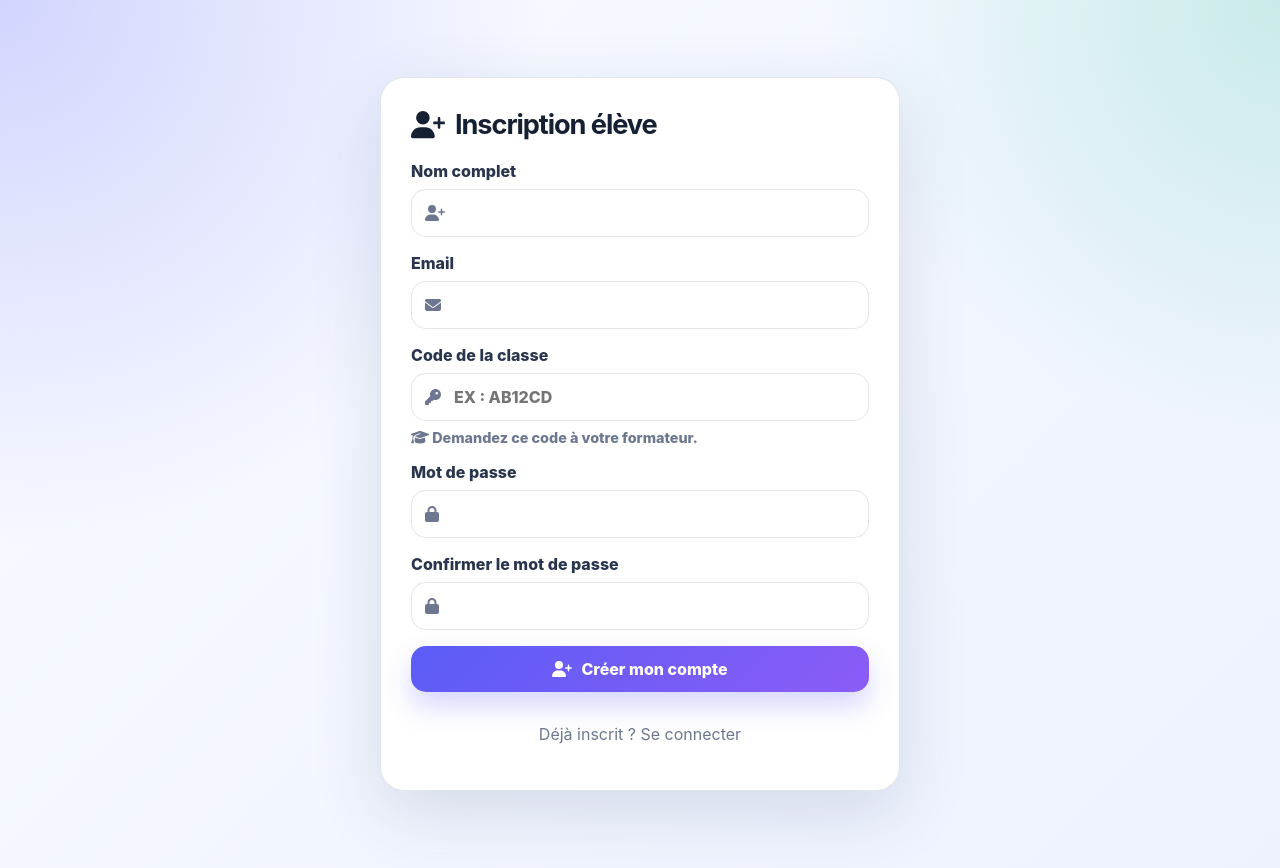
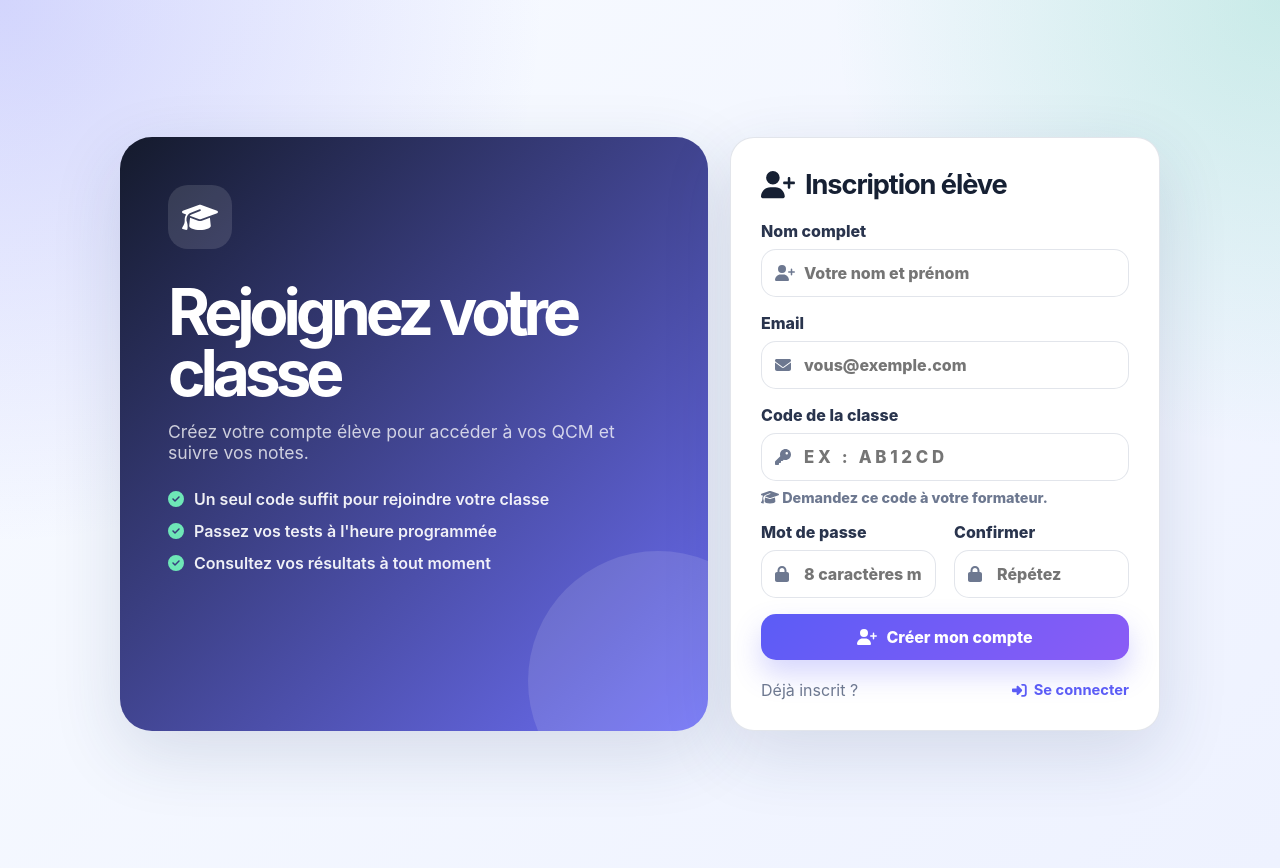
Before and after one commit to dembouz07/qcm_pro_front, a React (Vite) app: page /register in a window 1280 px wide. Built offline with nearby package versions, Linux system fonts and the light colour scheme; no server answers.

Commit message:
style: refonte design page inscription (hero + formulaire)

```diff
--- a/src/pages/Register.jsx
+++ b/src/pages/Register.jsx
@@ -1,7 +1,7 @@
 import { useState } from 'react';
 import { Link, useNavigate } from 'react-router-dom';
 import { FontAwesomeIcon } from '@fortawesome/react-fontawesome';
-import { faEnvelope, faGraduationCap, faLock, faUserPlus, faKey } from '@fortawesome/free-solid-svg-icons';
+import { faEnvelope, faLock, faUserPlus, faKey, faRightToBracket, faGraduationCap, faCircleCheck } from '@fortawesome/free-solid-svg-icons';
 import { getApiError } from '../api.js';
 import { useAuth } from '../AuthContext.jsx';
 
@@ -29,7 +29,19 @@ export default function Register() {
 
   return (
     <section className="auth-page">
-      <form onSubmit={handleSubmit} className="form-card register-card">
+      <div className="auth-card">
+        <div className="auth-hero">
+          <span><FontAwesomeIcon icon={faGraduationCap} /></span>
+          <h1>Rejoignez votre classe</h1>
+          <p>Créez votre compte élève pour accéder à vos QCM et suivre vos notes.</p>
+          <ul className="auth-hero-list">
+            <li><FontAwesomeIcon icon={faCircleCheck} /> Un seul code suffit pour rejoindre votre classe</li>
+            <li><FontAwesomeIcon icon={faCircleCheck} /> Passez vos tests à l'heure programmée</li>
+            <li><FontAwesomeIcon icon={faCircleCheck} /> Consultez vos résultats à tout moment</li>
+          </ul>
+        </div>
+
+        <form onSubmit={handleSubmit} className="form-card">
           <h2><FontAwesomeIcon icon={faUserPlus} /> Inscription élève</h2>
           {error && <div className="alert error">{error}</div>}
 
@@ -37,7 +49,7 @@ export default function Register() {
             Nom complet
             <div className="input-icon">
               <FontAwesomeIcon icon={faUserPlus} />
-            <input value={form.name} onChange={(e) => setForm({ ...form, name: e.target.value })} required />
+              <input value={form.name} onChange={(e) => setForm({ ...form, name: e.target.value })} placeholder="Votre nom et prénom" required />
             </div>
           </label>
 
@@ -45,7 +57,7 @@ export default function Register() {
             Email
             <div className="input-icon">
               <FontAwesomeIcon icon={faEnvelope} />
-            <input type="email" value={form.email} onChange={(e) => setForm({ ...form, email: e.target.value })} required />
+              <input type="email" value={form.email} onChange={(e) => setForm({ ...form, email: e.target.value })} placeholder="vous@exemple.com" required />
             </div>
           </label>
 
@@ -57,35 +69,43 @@ export default function Register() {
                 value={form.class_code}
                 onChange={(e) => setForm({ ...form, class_code: e.target.value })}
                 placeholder="Ex : AB12CD"
-              style={{ textTransform: 'uppercase' }}
+                className="code-input"
                 required
               />
             </div>
             <small className="hint"><FontAwesomeIcon icon={faGraduationCap} /> Demandez ce code à votre formateur.</small>
           </label>
 
+          <div className="form-grid">
             <label>
               Mot de passe
               <div className="input-icon">
                 <FontAwesomeIcon icon={faLock} />
-            <input type="password" value={form.password} onChange={(e) => setForm({ ...form, password: e.target.value })} required />
+                <input type="password" value={form.password} onChange={(e) => setForm({ ...form, password: e.target.value })} placeholder="8 caractères min." required />
               </div>
             </label>
 
             <label>
-          Confirmer le mot de passe
+              Confirmer
               <div className="input-icon">
                 <FontAwesomeIcon icon={faLock} />
-            <input type="password" value={form.password_confirmation} onChange={(e) => setForm({ ...form, password_confirmation: e.target.value })} required />
+                <input type="password" value={form.password_confirmation} onChange={(e) => setForm({ ...form, password_confirmation: e.target.value })} placeholder="Répétez" required />
               </div>
             </label>
+          </div>
 
           <button className="primary-btn" disabled={loading}>
             <FontAwesomeIcon icon={faUserPlus} /> {loading ? 'Création...' : 'Créer mon compte'}
           </button>
 
-        <p className="muted center">Déjà inscrit ? <Link to="/login">Se connecter</Link></p>
+          <div className="auth-links">
+            <span className="muted">Déjà inscrit ?</span>
+            <Link className="auth-link" to="/login">
+              <FontAwesomeIcon icon={faRightToBracket} /> Se connecter
+            </Link>
+          </div>
         </form>
+      </div>
     </section>
   );
 }
--- a/src/styles.css
+++ b/src/styles.css
@@ -307,6 +307,32 @@ label { display: flex; flex-direction: column; gap: 8px; font-weight: 800; color
 .auth-hero span { display: grid; place-items: center; width: 64px; height: 64px; border-radius: 20px; background: rgba(255, 255, 255, 0.12); font-size: 1.8rem; }
 .auth-hero h1 { font-size: clamp(2.4rem, 5vw, 4.2rem); line-height: 0.96; letter-spacing: -0.08em; margin: 32px 0 16px; max-width: 560px; }
 .auth-hero p { font-size: 1.1rem; color: rgba(255, 255, 255, 0.76); max-width: 520px; }
+
+.auth-hero-list {
+  list-style: none;
+  padding: 0;
+  margin: 26px 0 0;
+  display: flex;
+  flex-direction: column;
+  gap: 12px;
+  position: relative;
+  z-index: 1;
+}
+.auth-hero-list li {
+  display: flex;
+  align-items: center;
+  gap: 10px;
+  color: rgba(255, 255, 255, 0.92);
+  font-weight: 600;
+}
+.auth-hero-list svg { color: #6ee7b7; }
+
+.code-input {
+  text-transform: uppercase;
+  letter-spacing: 0.22em;
+  font-weight: 800;
+  font-size: 1.05rem;
+}
 .form-card { padding: 30px; background: var(--surface-solid); display: flex; flex-direction: column; gap: 16px; }
 .form-card h2 { display: flex; gap: 10px; align-items: center; margin: 0 0 4px; font-size: 1.7rem; letter-spacing: -0.04em; }
 .register-card { max-width: 520px; width: 100%; }
```
Lines whose indentation alone changed are shown as unchanged.
